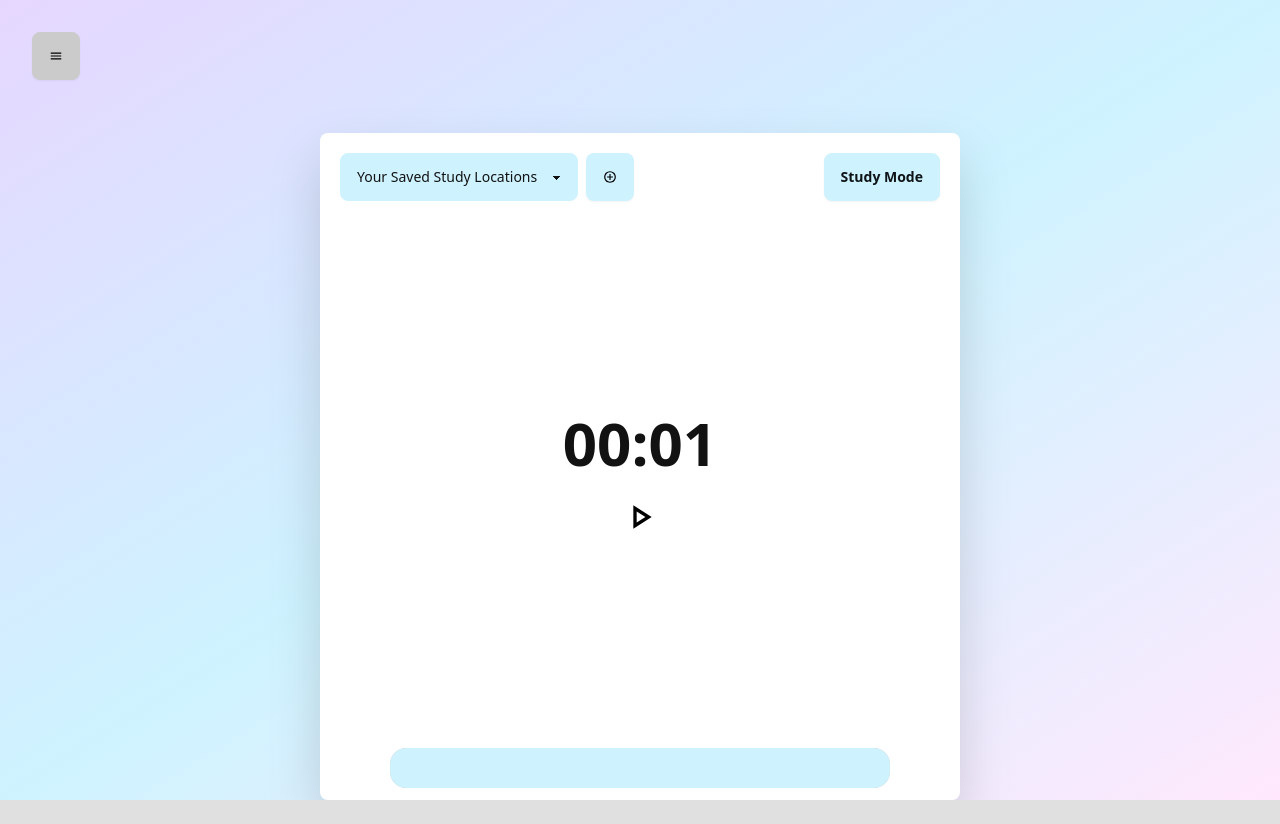
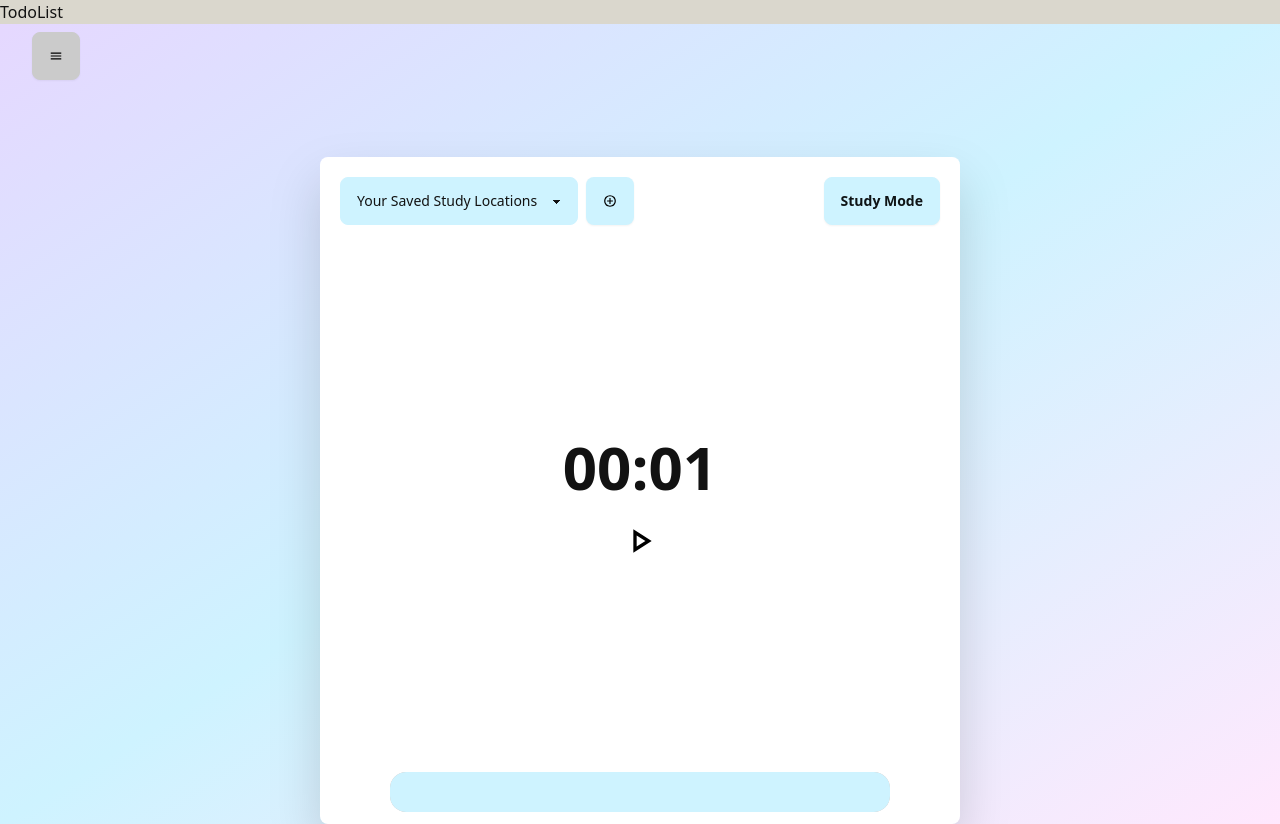
Before and after one commit to IsaacAu11/CM12005-group-cw, a SvelteKit app in the folder src/studyapp/: page / in a window 1280 px wide. Before the commit the page ends 800 px from the top, so only its background shows below. Built offline with nearby package versions, Linux system fonts and the light colour scheme.

Commit message:
chore(main_page): Removed console.log

```diff
--- a/src/studyapp/src/components/TodoList.svelte
+++ b/src/studyapp/src/components/TodoList.svelte
@@ -2,5 +2,5 @@
 </script>
 
 <div class="bg-primary">
-<p>TodoList</p>
+	<p>TodoList</p>
 </div>
--- a/src/studyapp/src/routes/+page.svelte
+++ b/src/studyapp/src/routes/+page.svelte
@@ -6,7 +6,7 @@
 	import Reflection from '../components/Reflection.svelte';
 	import NewLocationModal from '../components/NewLocationModal.svelte';
 	import LocationSelector from '../components/LocationSelector.svelte';
-	// import TodoList from '../components/TodoList.svelte';
+	import TodoList from '../components/TodoList.svelte';
 
 	let inStudyMode: boolean = true;
 
@@ -42,9 +42,9 @@
 	}
 </script>
 
-<!-- <layer> -->
-<!-- 	<TodoList /> -->
-<!-- </layer> -->
+<layer>
+	<TodoList />
+</layer>
 <layer>
 	<div class="h-screen flex flex-col items-center justify-end drop-shadow-2xl">
 		<div class="pt-5 pl-5 pr-5 w-1/2 h-5/6 rounded-lg {bgColor}">
@@ -61,7 +61,6 @@
 						onOpen={() => (locationModalOpen = true)}
 						onSelected={(location) => {
 							selectedLocation = location;
-                            console.log(selectedLocation);
 						}}
 					/>
 					{#if inStudyMode}
@@ -86,6 +85,7 @@
 				<Reflection
 					onSubmit={(productivity, mood) => {
 						showReflection = false;
+						// TODO: Insert into database
 						console.log(productivity, mood, studyDurationMinutes, selectedLocation);
 						studyDurationMinutes = 0;
 					}}
```
